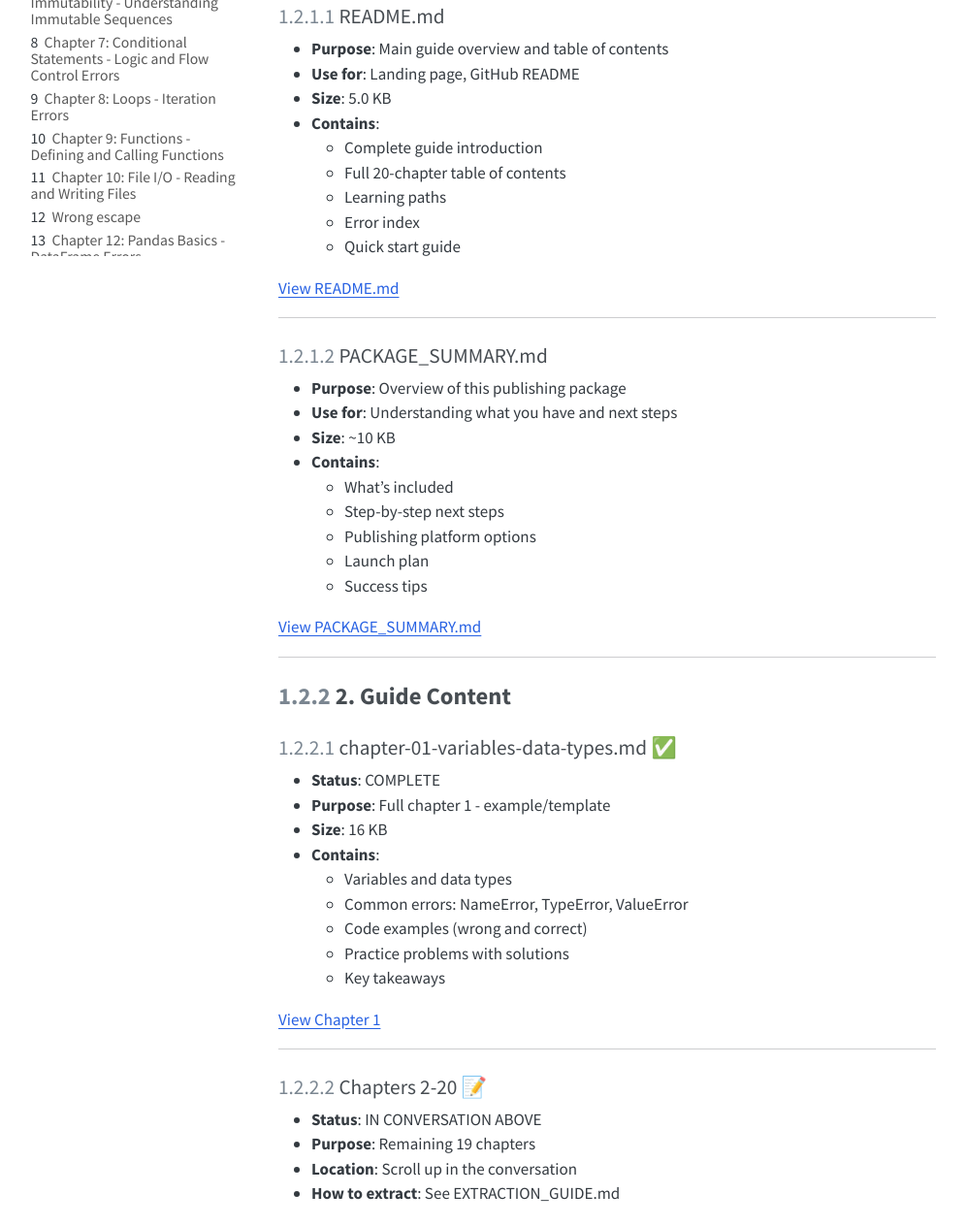
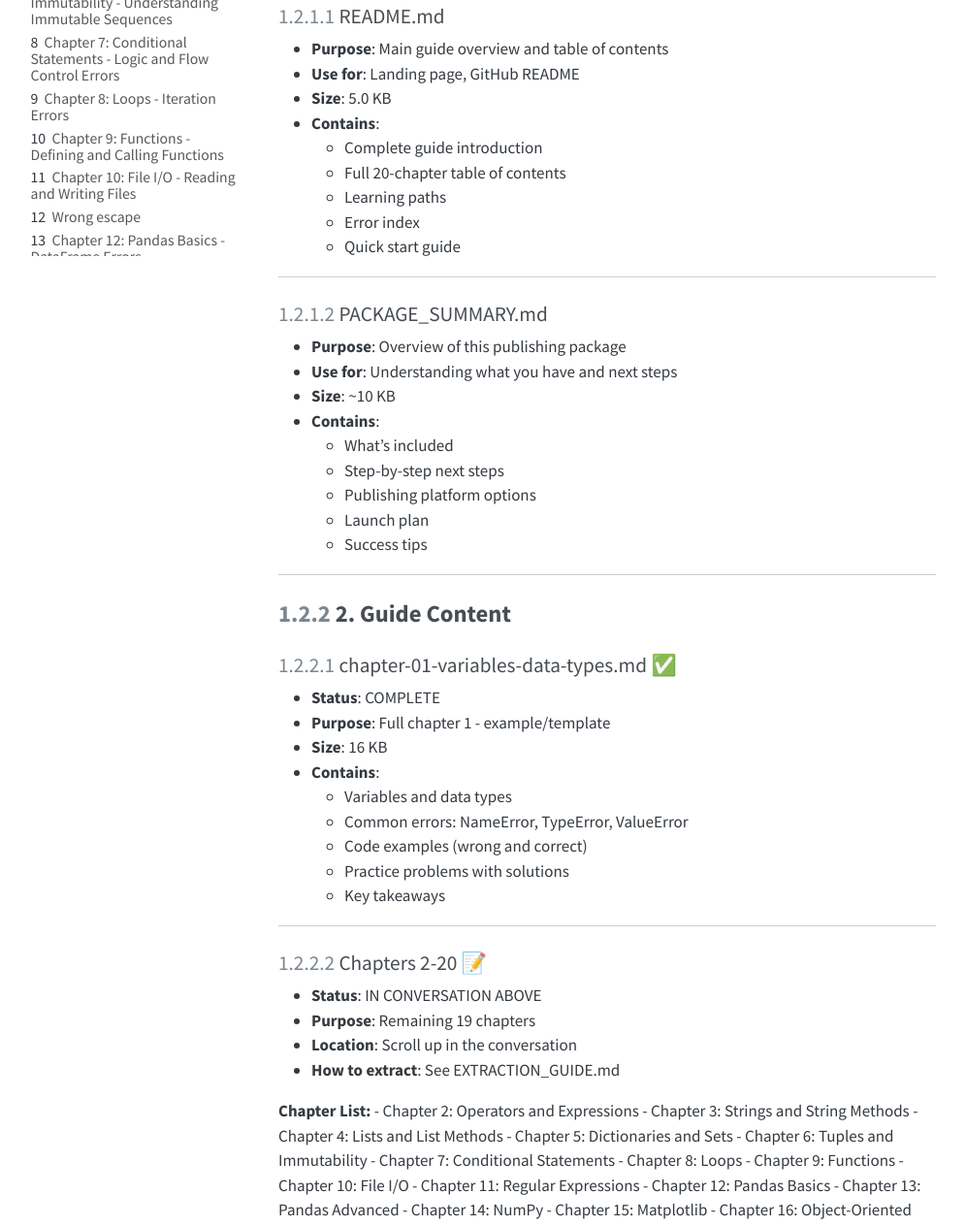
Before and after one commit to guokai8/python_errors_book, a plain HTML site: page index.html in a window 1280 px wide. Shown: the part 536-1800 px from the top of the page at 97% size, without its empty margins (14-1010 px from the left). Drawn offline with Linux system fonts and the light colour scheme.

Commit message:
Update index.html

```diff
--- a/index.html
+++ b/index.html
@@ -312,7 +312,6 @@ ul.task-list li input[type="checkbox"] {
 <li>Quick start guide</li>
 </ul></li>
 </ul>
-<p><a href="computer:///mnt/user-data/outputs/README.md">View README.md</a></p>
 <hr>
 </section>
 <section id="package_summary.md" class="level4" data-number="1.2.1.2">
@@ -330,7 +329,7 @@ ul.task-list li input[type="checkbox"] {
 <li>Success tips</li>
 </ul></li>
 </ul>
-<p><a href="computer:///mnt/user-data/outputs/PACKAGE_SUMMARY.md">View PACKAGE_SUMMARY.md</a></p>
+
 <hr>
 </section>
 </section>
@@ -351,7 +350,6 @@ ul.task-list li input[type="checkbox"] {
 <li>Key takeaways</li>
 </ul></li>
 </ul>
-<p><a href="computer:///mnt/user-data/outputs/chapter-01-variables-data-types.md">View Chapter 1</a></p>
 <hr>
 </section>
 <section id="chapters-2-20" class="level4" data-number="1.2.2.2">
```
